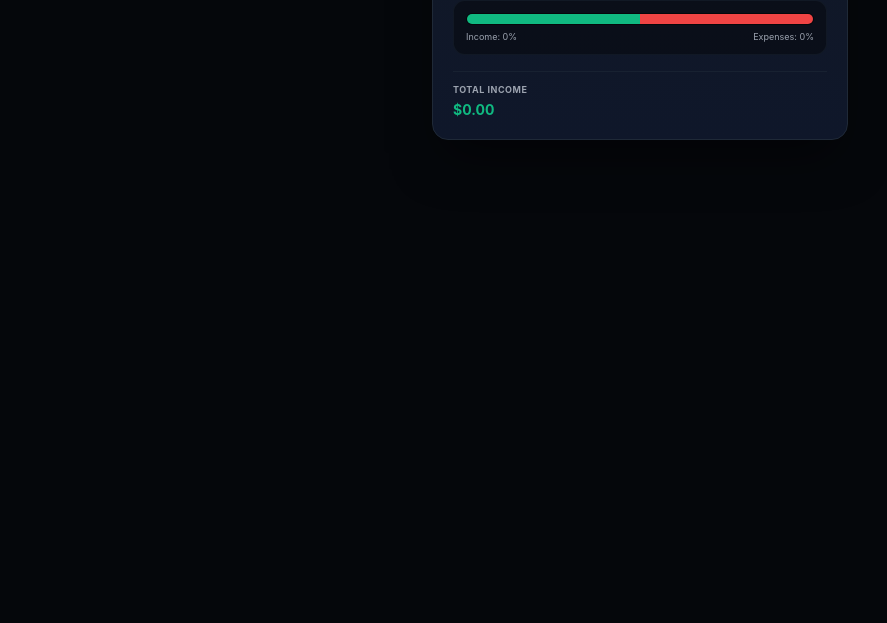
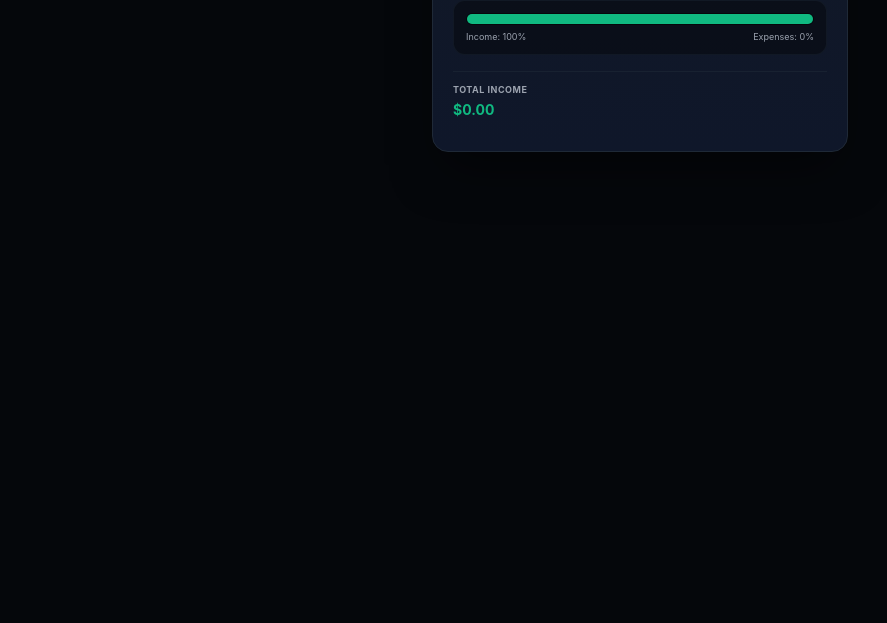
Before and after one commit to ResseO/Finance-Dashboard, a plain HTML site: page index.html in a window 1280 px wide. Shown: the part 177-800 px from the top of the page, without its empty margins (0-887 px from the left). Drawn offline with Linux system fonts and the light colour scheme.

Commit message:
Update index.html

```diff
--- a/index.html
+++ b/index.html
@@ -34,19 +34,16 @@
         body {
             background-color: var(--bg-main);
             color: var(--text-main);
-            min-height: 100vh;
-            display: flex;
-            flex-direction: column;
-            justify-content: space-between;
+            width: 100%;
             padding-top: env(safe-area-inset-top);
-            padding-bottom: env(safe-area-inset-bottom);
+            padding-bottom: calc(30px + env(safe-area-inset-bottom));
             -webkit-tap-highlight-color: transparent;
         }
 
         header {
             padding: 20px 24px 16px 24px;
             border-bottom: 1px solid var(--border);
-            background-color: rgba(9, 13, 22, 0.8);
+            background-color: rgba(9, 13, 22, 0.9);
             backdrop-filter: blur(10px);
             position: sticky;
             top: 0;
@@ -70,7 +67,6 @@
         }
 
         main {
-            flex: 1;
             padding: 20px 16px;
             max-width: 448px;
             margin: 0 auto;
@@ -124,8 +120,8 @@
             border: 1px solid #05070B;
         }
 
-        .bar-income { background-color: var(--emerald); height: 100%; transition: width 0.5s; }
-        .bar-bills { background-color: var(--rose); height: 100%; transition: width 0.5s; }
+        .bar-income { background-color: var(--emerald); height: 100%; transition: width 0.5s; width: 100%; }
+        .bar-bills { background-color: var(--rose); height: 100%; transition: width 0.5s; width: 0%; }
 
         .chart-legend {
             display: flex;
@@ -170,7 +166,7 @@
         .card-title {
             font-size: 12px;
             font-weight: 700;
-            color: var(--text-muted);
+            color: var(--text-main);
             text-transform: uppercase;
             letter-spacing: 0.5px;
         }
@@ -289,13 +285,14 @@
         .hidden { display: none !important; }
 
         footer {
-            padding: 16px;
+            padding: 24px 16px;
             border-top: 1px solid rgba(31, 41, 55, 0.6);
             text-align: center;
             color: #4B5563;
             font-size: 8px;
             letter-spacing: 1.5px;
             font-weight: 600;
+            margin-top: 20px;
         }
     </style>
 </head>
@@ -316,11 +313,11 @@
 
             <div class="chart-container">
                 <div class="progress-bar-bg">
-                    <div id="chartIncomeBar" class="bar-income" style="width: 50%"></div>
-                    <div id="chartBillsBar" class="bar-bills" style="width: 50%"></div>
+                    <div id="chartIncomeBar" class="bar-income"></div>
+                    <div id="chartBillsBar" class="bar-bills"></div>
                 </div>
                 <div class="chart-legend">
-                    <span id="chartIncomeLabel">Income: 0%</span>
+                    <span id="chartIncomeLabel">Income: 100%</span>
                     <span id="chartBillsLabel">Expenses: 0%</span>
                 </div>
             </div>
@@ -334,3 +331,5 @@
                 <div>
                     <span class="label-xs">Total Income</span>
                     <span class="summary-val val-inc" id="summaryPaycheck">$0.00</span>
+                </div>
+                <div>
```
